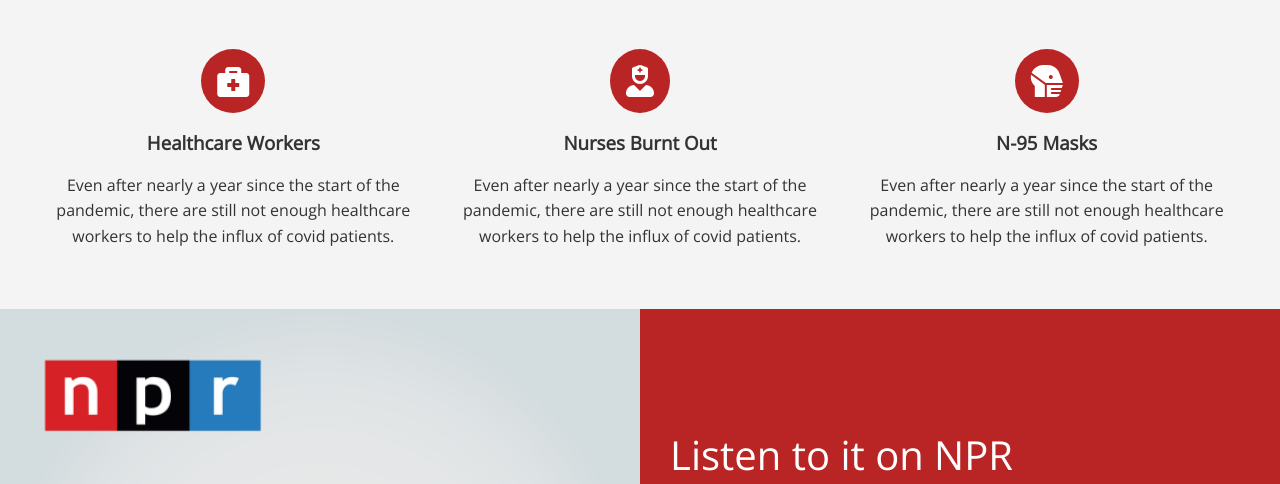
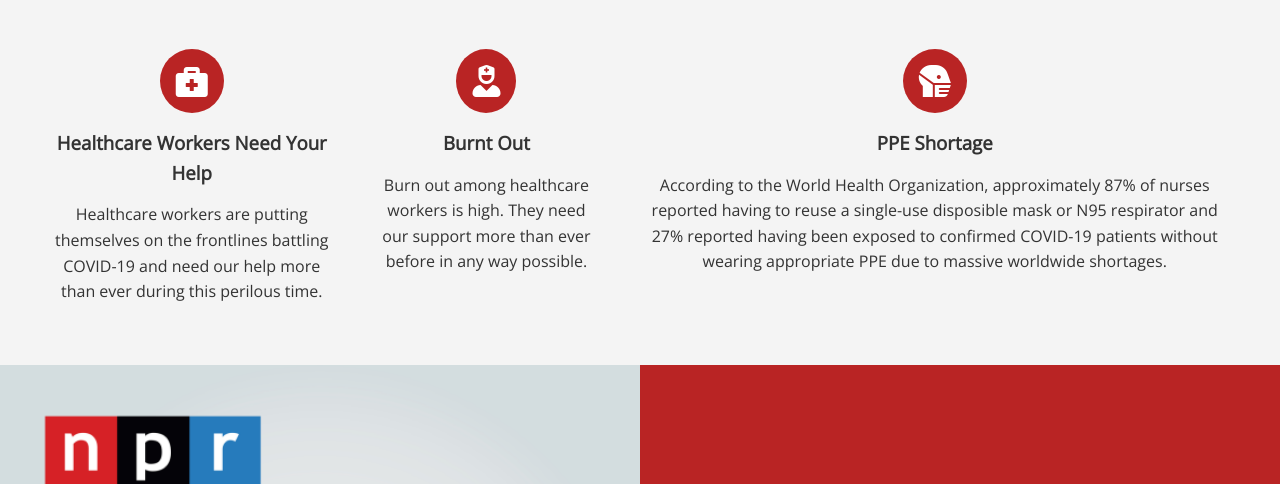
Before and after one commit to KarimNekzad/Assignment-1, a plain HTML site: page index.html in a window 1280 px wide. Shown: the part 891-1375 px from the top of the page. Drawn offline with nearby package versions, Linux system fonts and the light colour scheme.

Commit message:
Modified Synopsis Text fields

```diff
--- a/index.html
+++ b/index.html
@@ -53,33 +53,34 @@
           <div>
             <i class="fas fa-briefcase-medical fa-2x"></i>
             <div>
-              <h3>Healthcare Workers</h3>
+              <h3>Healthcare Workers Need Your Help</h3>
               <p>
-                Even after nearly a year since the start of the pandemic, there
-                are still not enough healthcare workers to help the influx of
-                covid patients.
+                Healthcare workers are putting themselves on the frontlines
+                battling COVID-19 and need our help more than ever during
+                this perilous time.
               </p>
             </div>
           </div>
           <div>
             <i class="fas fa-user-nurse fa-2x"></i>
             <div>
-              <h3>Nurses Burnt Out</h3>
+              <h3>Burnt Out</h3>
               <p>
-                Even after nearly a year since the start of the pandemic, there
-                are still not enough healthcare workers to help the influx of
-                covid patients.
+                Burn out among healthcare workers is high. They need our support
+                more than ever before in any way possible.
               </p>
             </div>
           </div>
           <div>
             <i class="fas fa-head-side-mask fa-2x"></i>
             <div>
-              <h3>N-95 Masks</h3>
+              <h3>PPE Shortage</h3>
               <p>
-                Even after nearly a year since the start of the pandemic, there
-                are still not enough healthcare workers to help the influx of
-                covid patients.
+                According to the World Health Organization, approximately 87% of
+                nurses reported having to reuse a single-use disposible mask or
+                N95 respirator and 27% reported having been exposed to confirmed
+                COVID-19 patients without wearing appropriate PPE due to massive
+                worldwide shortages.
               </p>
             </div>
           </div>
```
